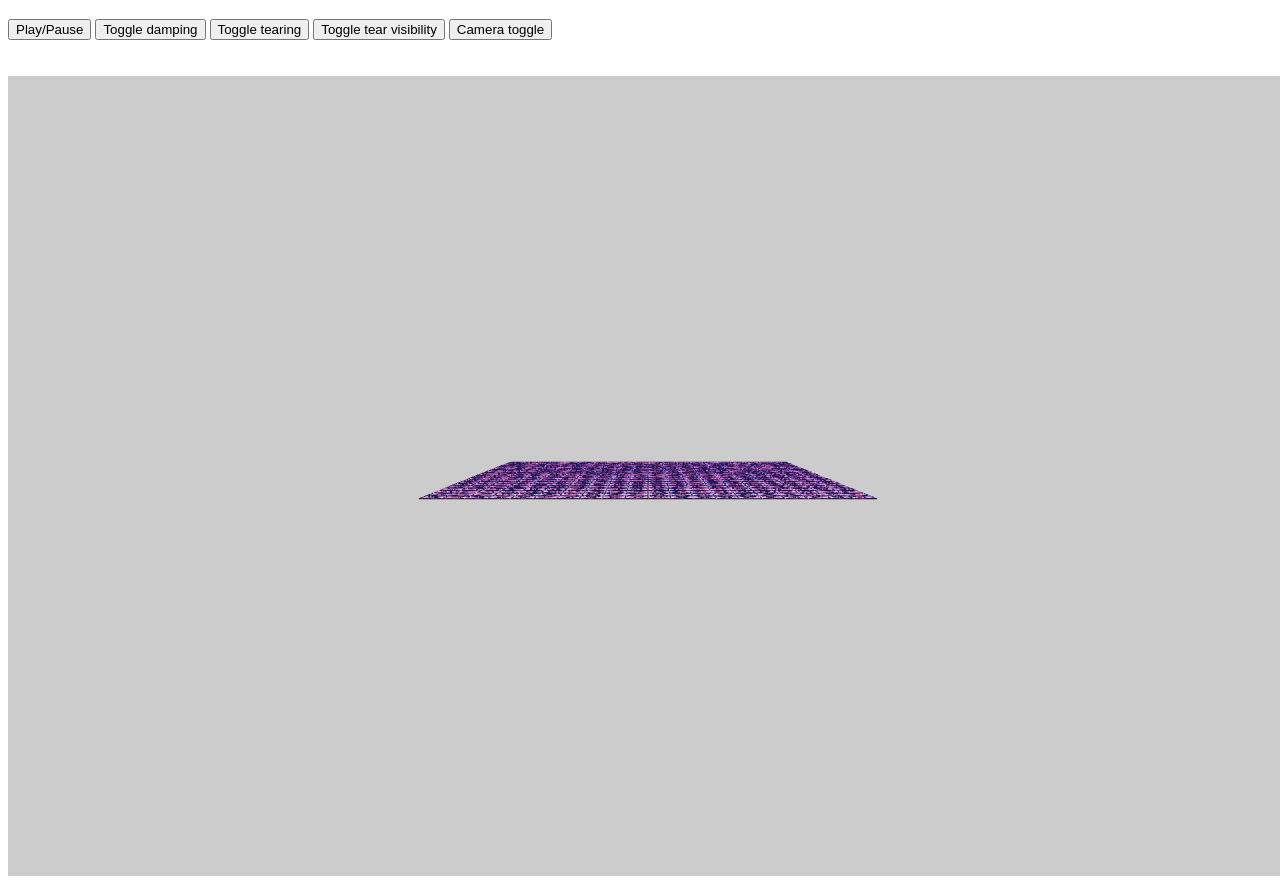
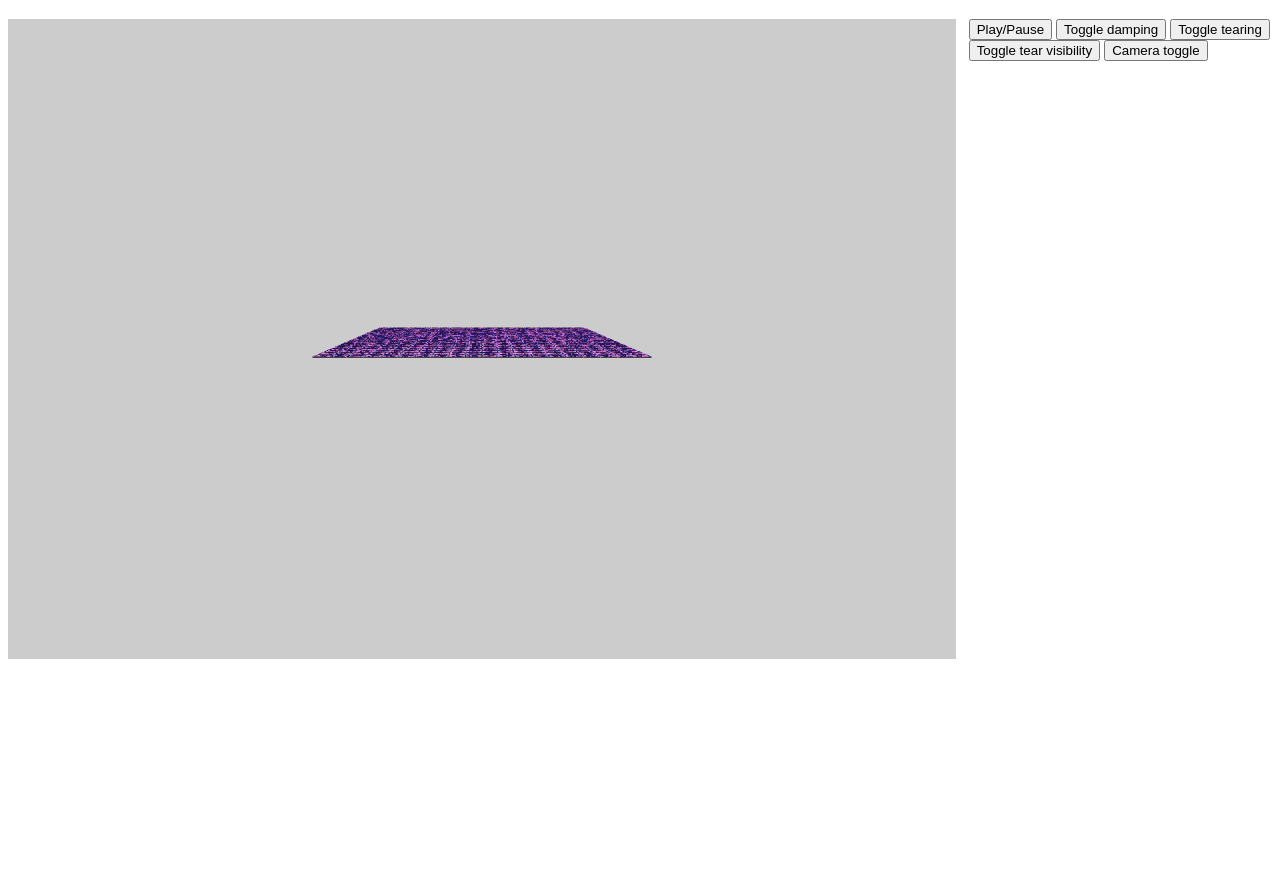
Before and after one commit to mrm8391/ElasticSurfaceFracture, a website: page index.html in a window 1280 px wide. Shown: the part 61-949 px from the top of the page. After the commit the page ends 888 px from the top, so only its background shows below. Drawn offline with Linux system fonts and the light colour scheme.

Commit message:
I hate css
Add float property to canvas and config buttons

```diff
--- /dev/null
+++ b/css/esf.css
@@ -0,0 +1,24 @@
+/* CSS for elastic surface fracture canvas and controls */
+
+#container{
+	width: 100%;
+	height: 100vh;
+}
+
+#container #canvas{
+	float: left;
+	width: 75%;
+	height: 80%;
+}
+
+#container #confControls{
+	float: right;
+	width: 24%;
+	height: 80%;
+}
+
+#container::after {
+  content: "";
+  display: block;
+  clear: both;
+}
--- a/index.html
+++ b/index.html
@@ -4,6 +4,7 @@
     <meta charset="UTF-8">
     <meta name="viewport" content="width=device-width, initial-scale=1.0">
     <meta http-equiv="X-UA-Compatible" content="ie=edge">
+    <link href="css/esf.css" rel="stylesheet">
     <title>Document</title>
 </head>
 <body>
@@ -11,16 +12,11 @@
     <h1>Elastic Surface Fracture Demonstration</h1>
 
     <!-- Can't get a side by side view going yet, css sucks -->
-    <!-- <div id="container" style="width:100%; height: 100vh">
-        <canvas id="canvas" style="float:left; width 75%; height: 80%">
+    <div id="container">
+        <canvas id="canvas">
           An alternative text describing what your canvas displays.
         </canvas>
-        <div id="confControls" style="float:right; width:25%;">
-
-        </div>
-    </div> -->
-
-    <!-- Extremely complex html -->
+        <div id="confControls">
             <button id="startButtonId">Play/Pause</button>
             <button id="dampButtonId">Toggle damping</button>
             <button id="tearButtonId">Toggle tearing</button>
@@ -36,10 +32,10 @@
             <input type="text" id="stopPointInputId" name="stopPointInput" placeholder="-30">
             <label for="maxStretchInput">Maximum stretching a spring can handle:</label>
             <input type="text" id="maxStretchInputId" name="maxStretchInput" placeholder="10"> -->
+        </div>
+    </div>
 
-    <br>
-    <br>
-    <br>
+    <!-- Extremely complex html -->
 
 	<!-- Libraries -->
     <script src="js/libraries/three.min.js"></script>
--- a/js/Main.js
+++ b/js/Main.js
@@ -195,19 +195,19 @@ function initScene() {
 	// renderer
 
 	// placeholder for side by side view
-	// let threejsCanvas = document.getElementById('canvas');
-	// let w = window.getComputedStyle(threejsCanvas, null).width;
-	// let h = window.getComputedStyle(threejsCanvas, null).height;
-	// threejsCanvas.setAttribute('width', w);
-	// threejsCanvas.setAttribute('height', h);
+	let threejsCanvas = document.getElementById('canvas');
+	let w = window.getComputedStyle(threejsCanvas, null).width;
+	let h = window.getComputedStyle(threejsCanvas, null).height;
+	threejsCanvas.setAttribute('width', w);
+	threejsCanvas.setAttribute('height', h);
 
-	//renderer = new THREE.WebGLRenderer( { antialias: true, canvas: threejsCanvas} );
-	renderer = new THREE.WebGLRenderer( { antialias: true} );
+	renderer = new THREE.WebGLRenderer( { antialias: true, canvas: threejsCanvas} );
+	// renderer = new THREE.WebGLRenderer( { antialias: true} );
 	renderer.setPixelRatio( window.devicePixelRatio );
-	// renderer.setSize( parseInt(w,10), parseInt(h,10));
-	renderer.setSize( window.innerWidth, window.innerHeight);
+	renderer.setSize( parseInt(w,10), parseInt(h,10));
+	// renderer.setSize( window.innerWidth, window.innerHeight);
 
-	document.body.appendChild( renderer.domElement );
+	// document.body.appendChild( renderer.domElement );
 
 	// Controls. Ensure event listeners are only registered for threejs canvas,
 	// otherwise input fields won't work.
```
Lines whose indentation alone changed are shown as unchanged.
